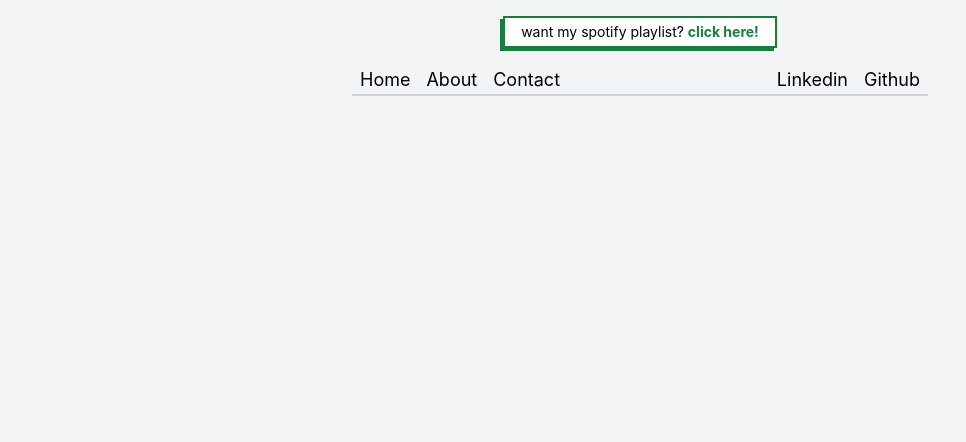
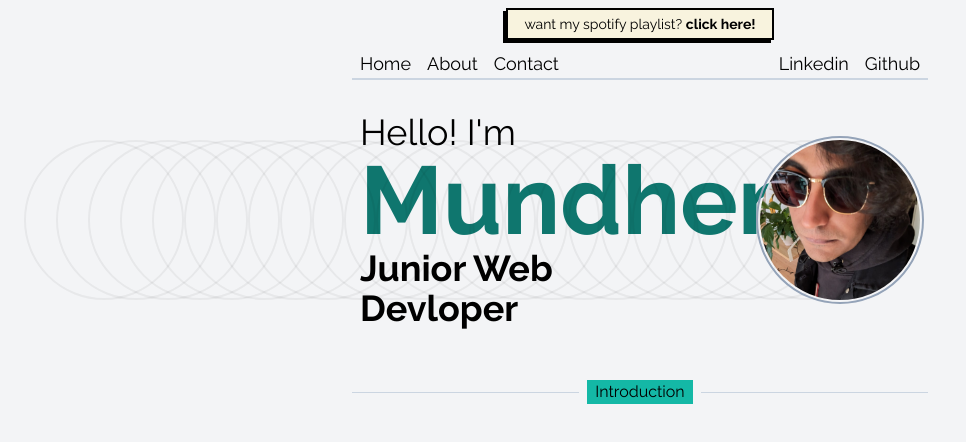
Before and after one commit to MundherAl/cv, a React (Create React App) app: page / in a window 1280 px wide. Shown: the top 442 px of the page, without its empty margins (0-966 px from the left). Built offline with nearby package versions, Linux system fonts and the light colour scheme.

Commit message:
feat: add navbar, preintro and divider component

```diff
--- a/src/index.css
+++ b/src/index.css
@@ -1,6 +1,9 @@
+@import url('https://fonts.googleapis.com/css2?family=Raleway:ital,wght@0,100..900;1,100..900&display=swap');
+
 @tailwind base;
 @tailwind components;
 @tailwind utilities;
+
 
 body {
   @apply bg-gray-100;
@@ -20,3 +23,13 @@ code {
 .box-shadow-green {
   box-shadow: -3px 3px #15803d;
 }
+
+.box-shadow-black {
+  box-shadow: -3px 3px black;
+}
+
+@layer utilities {
+  .font-condensed {
+    font-stretch: ultra-expanded;
+  }
+}
--- a/src/pages/Home.jsx
+++ b/src/pages/Home.jsx
@@ -1,9 +1,12 @@
+import PreIntroduction from '../sections/PreIntroduction';
 import Layout from './Layout';
+import Divider from './components/aesthetic/Divider';
 
 export default function Home() {
     return (
         <Layout>
-            {/* <h1>Home</h1> */}
+            <PreIntroduction />
+            <Divider />
         </Layout>
     );
 }
--- a/src/pages/Layout.jsx
+++ b/src/pages/Layout.jsx
@@ -3,15 +3,15 @@ import NavigationLink from "./components/navbar/NavigationLink";
 
 export default function Layout({ children }) {
     return (
-        <div className="w-[45vw] m-auto">
-            <header className="flex w-full h-[4em] justify-center items-center">
-                <p className="bg-white text-sm border-2 border-green-700 px-4 py-1 box-shadow-green">
-                    want my spotify playlist? <b className="text-green-700">click here!</b>
+        <div className="w-[45vw] m-auto font-raleway">
+            <header className="flex w-full h-[3em] justify-center items-center">
+                <p className="bg-amber-100/50 text-sm border-2 border-black px-4 py-1 box-shadow-black">
+                    want my spotify playlist? <b className="text-black">click here!</b>
                 </p>
             </header>
             <nav className="flex h-[2em] justify-between border-b-2 border-slate-300 px-2">
                 <pages className="flex space-x-4 h-full items-end">
-                    <NavigationLink to="/" text="Home" />
+                    <NavigationLink to="/" text="Home" className="font-Raleway" />
                     <NavigationLink to="/" text="About" />
                     <NavigationLink to="/" text="Contact" />
                 </pages>
--- /dev/null
+++ b/src/pages/components/aesthetic/Divider.jsx
@@ -0,0 +1,9 @@
+export default function Divider({ title }) {
+    return (
+        <div className="flex flex-row h-[4em] items-center">
+            <div className="flex-1 h-[1px] mr-2 bg-slate-300"></div>
+            <div className="flex-initial bg-teal-500 px-2">Introduction</div>
+            <div className="flex-1 h-[1px] ml-2 bg-slate-300"></div>
+        </div>
+    )
+}
--- /dev/null
+++ b/src/pages/components/aesthetic/OffsetCircles.jsx
@@ -0,0 +1,14 @@
+export default function OffsetCircles({ numCircles }) {
+    const circles = new Array(numCircles).fill(null);
+
+    const renderCircles = (n) => {
+        if (n === 0) return null;
+        return (
+            <div className="absolute pointer-events-none w-40 h-40 border-2 border-black/5 rounded-full flex items-center justify-center -translate-x-8">
+                {renderCircles(n - 1)}
+            </div>
+        );
+    };
+
+    return renderCircles(circles.length);
+}
--- a/src/pages/components/navbar/NavigationLink.jsx
+++ b/src/pages/components/navbar/NavigationLink.jsx
@@ -2,7 +2,9 @@ import { Link } from "react-router-dom";
 
 export default function NavigationLink({ to, text }) {
     return (
-        <Link to={to} className="text-lg hover:text-xl hover:text-blue-400 transition-all duration-[50ms]">
+        <Link to={to} className="text-lg
+        hover:text-xl hover:text-teal-700 active:font-bold
+        transition-all duration-[50ms]">
             {text}
         </Link>
     );
--- /dev/null
+++ b/src/sections/PreIntroduction.jsx
@@ -0,0 +1,23 @@
+import Sellie from "../assets/sellie.jpg";
+import OffsetCircles from "../pages/components/aesthetic/OffsetCircles";
+
+export default function PreIntroduction() {
+    return (
+        <div className="flex flex-row justify-between mx-2 py-8">
+            <h1 className="w-[60%] text-4xl ">
+                Hello! I'm
+                <span className="block text-8xl text-teal-700 font-bold">Mundher.</span>
+                <h2 className="flex flex-col text-4xl font-bold ">
+                    <span className="">Junior Web Devloper</span>
+                </h2>
+            </h1>
+            <div className="flex w-[40%] items-center justify-end">
+                <OffsetCircles numCircles={23} />
+                <img src={Sellie} alt="Mundher himself"
+                    className="w-40 h-40 rounded-full object-cover object-top scale-x-[-1]
+                    outline outline-2 outline-offset-2 outline-slate-400" />
+
+            </div>
+        </div>
+    )
+}
--- a/tailwind.config.js
+++ b/tailwind.config.js
@@ -4,7 +4,11 @@ module.exports = {
     "./src/**/*.{js,jsx,ts,tsx}",
   ],
   theme: {
-    extend: {},
+    extend: {
+      fontFamily: {
+        raleway: ['"Raleway"', 'sans-serif']
+      }
+    },
   },
   plugins: [],
 }
```
Also changed, not shown: src/assets/sellie.jpg (added).
